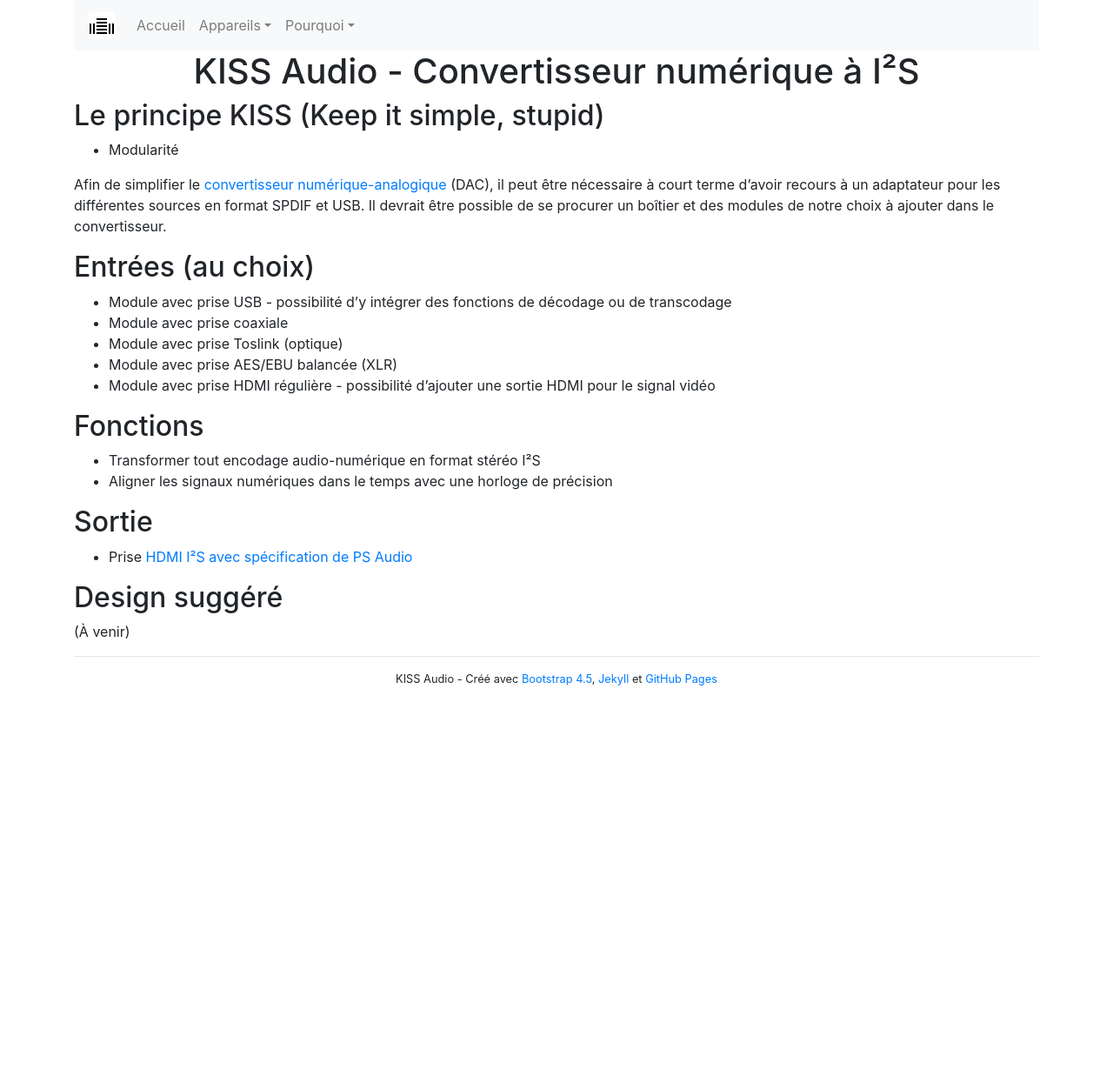
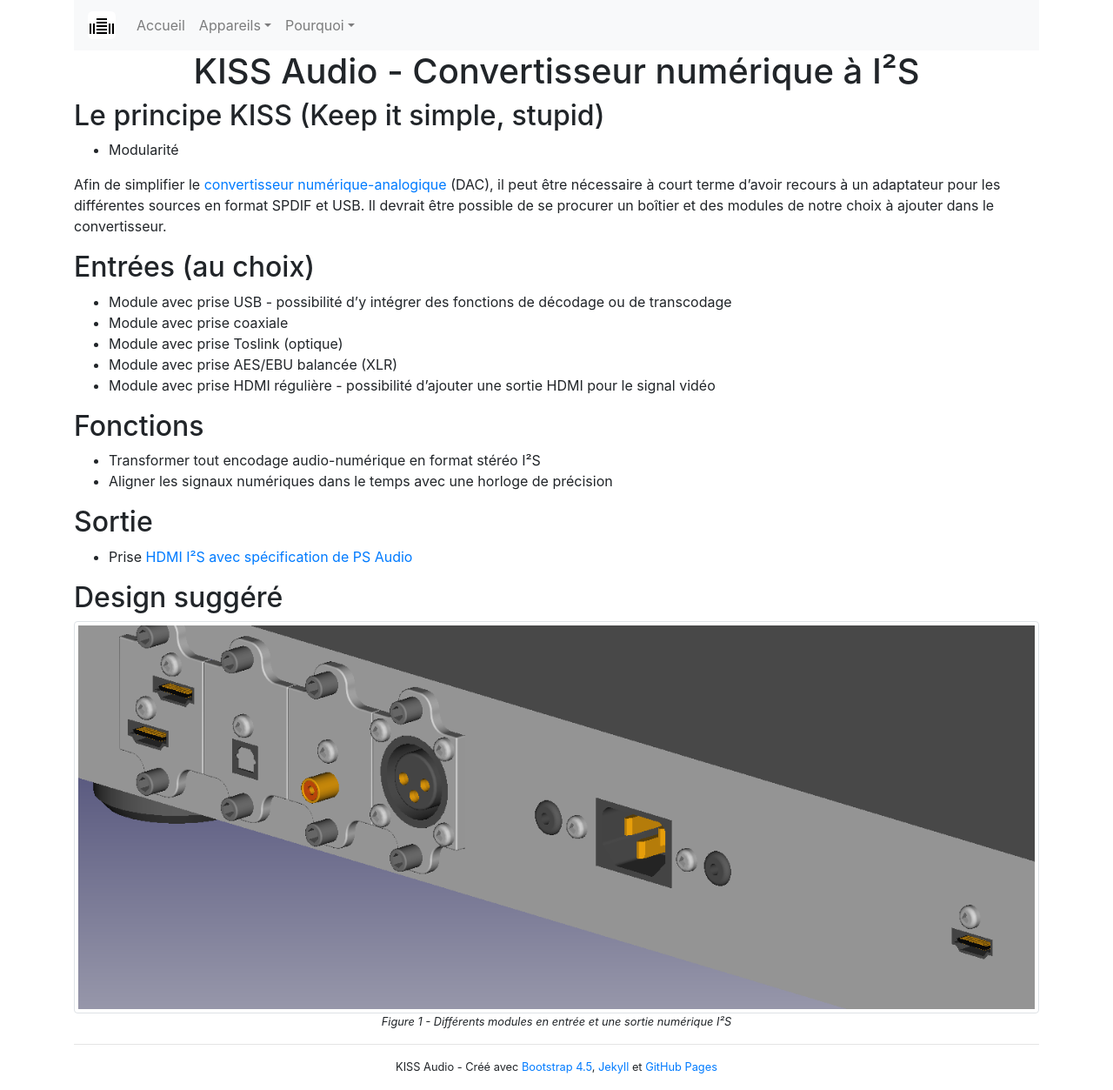
Before and after one commit to plstonge/kiss-audio, a Jekyll site: the page built from numerique/convertisseur_i2s.md, in a window 1280 px wide. Shown: the whole page at 87% size. Built offline with Jekyll 4.4.1, drawn with Linux system fonts in a browser that asks for light colours; before the commit the page ends 900 px from its top, so only the background shows below that.

Commit message:
Image convertisseur I2S

```diff
--- a/numerique/convertisseur_i2s.md
+++ b/numerique/convertisseur_i2s.md
@@ -33,4 +33,4 @@ boîtier et des modules de notre choix à ajouter dans le convertisseur.
 
 ## Design suggéré
 
-(À venir)
+{% include img_design.html ind=1 alt="Différents modules en entrée et une sortie numérique I²S" src="images/i2s_converter_back.png" %}
```
Also changed, not shown: numerique/images/i2s_converter_back.png (added).
